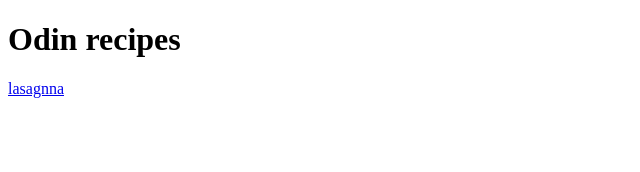
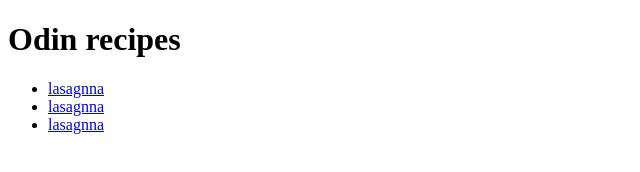
Before and after one commit to NghiaVo99/odin-recipes, a plain HTML site: page index.html in a window 1280 px wide. Shown: the whole page, without its empty margins (0-640 px from the left). Drawn offline with Linux system fonts and the light colour scheme.

Commit message:
add links to banhmi recipe and banhxeo recipe

```diff
--- a/index.html
+++ b/index.html
@@ -8,6 +8,10 @@
 </head>
 <body>
     <h1> Odin recipes</h1>
-    <a href="recipes/lasagnna.html"> lasagnna</a>
+    <ul>
+        <li> <a href="recipes/lasagnna.html"> lasagnna</a> </li>
+        <li> <a href="recipes/banhmi.html"> lasagnna</a> </li>
+        <li> <a href="recipes/banhxeo.html"> lasagnna</a> </li>
+    </ul>
 </body>
 </html>
```
